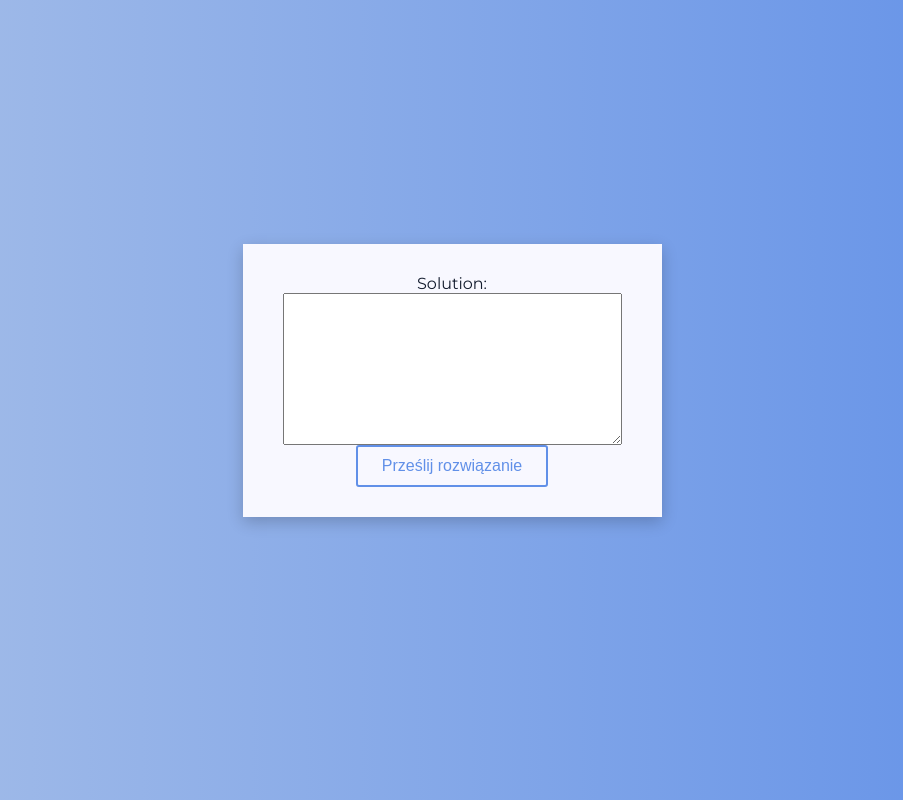
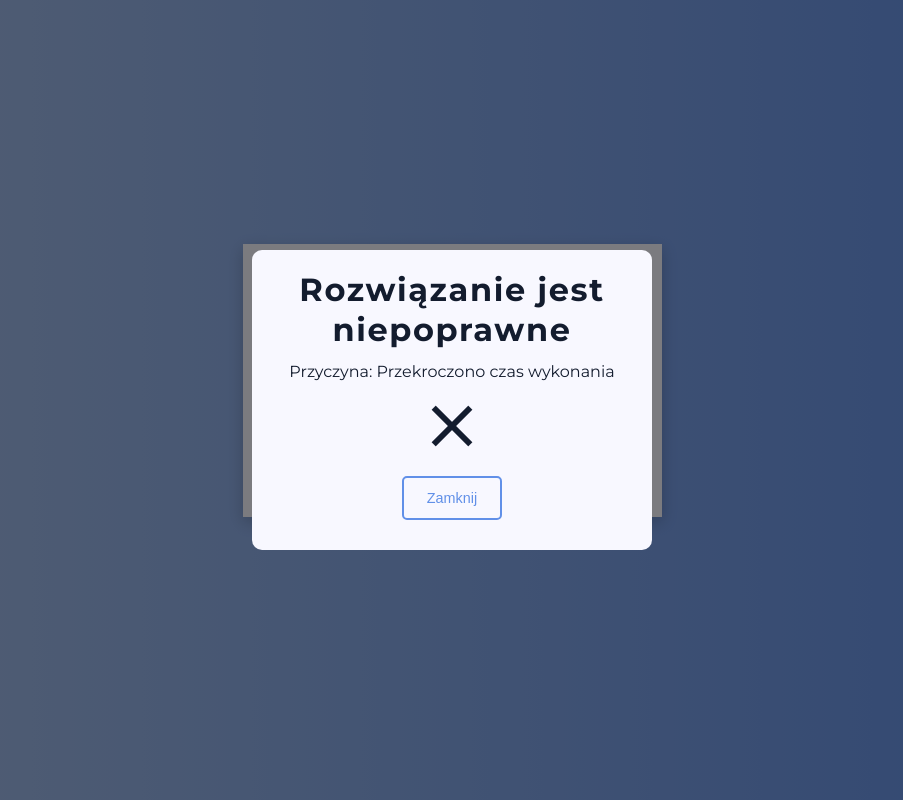
Before and after one commit to rajke24/coding_competition_app, a Django app: template competition/templates/competition/send_solution.html in a window 1280 px wide. Shown: the whole page, without its empty margins (188-1091 px from the left). Run offline with Django 3.2, Linux system fonts and the light colour scheme; the template is opened without the code that fills it: values that come from a table or form of the project are taken from there, others are empty.

Commit message:
Add solution sending modals

```diff
--- a/competition/static/competition/main.css
+++ b/competition/static/competition/main.css
@@ -6,6 +6,7 @@
     --white: #fff;
     --ghost-white: #F8F8FF;
     --light-orange: #e8b961;
+    --nice-black: #131C2E;
 
     --dark-shadow: 0 5px 15px rgba(0, 0, 0, 0.6);
     --light-shadow: 0 5px 15px rgba(0, 0, 0, 0.2);
@@ -64,7 +65,7 @@ h4 {
     color: var(--ghost-white);
 }
 .wrapper.inactive {
-    background:#131C2E;
+    background:var(--nice-black);
 }
 .panel {
     background: var(--ghost-white);
@@ -72,7 +73,7 @@ h4 {
     display: flex;
     flex-direction: column;
     align-items: center;
-    color: #131C2E;
+    color:var(--nice-black);
     padding: 30px 40px;
     margin-top: 20px;
     margin-bottom: 60px;
@@ -198,7 +199,7 @@ input:checked + .slider:before {
     }
 }
 
-.register-panel,
+.register-panel label,
 .login-panel label {
     display: block;
     margin: 5px 5px;
@@ -353,3 +354,73 @@ LOGIN
     cursor: pointer;
     background: var(--light-blue);
  }
+
+ /*
+ SOLUTION MODALS
+ */
+ .bg-modal {
+    display: none;
+    width: 100%;
+    height: 100%;
+    z-index: 1;
+    background: rgba(0, 0, 0, 0.5);
+    top: 0;
+    left: 0;
+    position: absolute;
+    justify-content: center;
+    align-items: center;
+ }
+
+ .modal {
+    width: 400px;
+    height: 270px;
+    background-color: var(--ghost-white);
+    border: none;
+    border-radius: 10px;
+    padding: 20px 10px;
+    position: relative;
+    color: var(--nice-black);
+    display: flex;
+    flex-direction: column;
+    align-items: center;
+    text-align: center;
+ }
+
+ .modal button {
+    margin-top: auto;
+    margin-bottom: 10px;
+ }
+
+ .modal div {
+    margin-top: auto;
+ }
+
+ .modal h1 {
+    text-transform: none;
+    font-size: 32px;
+ }
+
+ .modal i {
+    font-size: 70px;
+ }
+
+ .confirmation-modal {
+    display: none;
+ }
+
+ .sending-error-modal {
+    display: none;
+ }
+
+ .correct-answer-modal {
+    display: none;
+ }
+
+.wrong-answer-modal {
+    display: none;
+    height: 300px;
+}
+
+.wrong-answer-modal i {
+    margin-top: 10px;
+}
--- a/competition/templates/competition/send_solution.html
+++ b/competition/templates/competition/send_solution.html
@@ -9,17 +9,102 @@
             href="{% static 'competition/main.css' %}"
             type="text/css"
     />
+    <link href="https://fonts.googleapis.com/icon?family=Material+Icons"
+      rel="stylesheet">
     <title>Document</title>
 </head>
 <body>
 <div class="wrapper">
+    {{ solution_status|json_script:'solution_status'}}
+    {{ configuration.competition_status|json_script:'competition_status'}}
+    <div class="bg-modal">
+        <div class="modal confirmation-modal">
+            <h1>Czy na pewno chcesz przesłać rozwiązanie ?</h1>
+            <div>
+                <button class="btn cancel-btn" onclick="closeModal('.confirmation-modal')">Nie</button>
+                <button class="btn accept-btn" type="submit" onClick="sendSolution()">Tak</button>
+            </div>
+        </div>
+        <div class="modal sending-error-modal">
+            <h1>Błąd przesyłania</h1>
+            {% if configuration.competition_status == 0 %}
+            <p>Zawody są nieaktywne</p>
+            {% else %}
+            <p>Rozwiązanie użytkownia jest puste</p>
+            {% endif %}
+            <button class="btn accept-btn" onclick="closeModal('.sending-error-modal')">Zamknij</button>
+        </div>
+        <div class="modal correct-answer-modal">
+            <h1>Rozwiązanie jest poprawne</h1>
+            <i class="material-icons">check</i>
+            <button class="btn accept-btn" onclick="closeModal('.correct-answer-modal')">Zamknij</button>
+        </div>
+        <div class="modal wrong-answer-modal">
+            <h1>Rozwiązanie jest niepoprawne</h1>
+            <p>Przyczyna: Przekroczono czas wykonania</p>
+            <i class="material-icons">clear</i>
+            <button class="btn accept-btn" onclick="closeModal('.wrong-answer-modal')">Zamknij</button>
+        </div>
+    </div>
     <div class="panel">
-        <form method="POST">
+        <form id="solution-form" method="POST" action="">
             {% csrf_token %}
             {{ solution_form }}
-            <input class="btn accept-btn" type="submit" value="Prześlij rozwiązanie">
+            <input id="send-btn" class="btn accept-btn" type="button" value="Prześlij rozwiązanie" onClick="openModal('.confirmation-modal')">
         </form>
     </div>
 </div>
 </body>
+<script>
+    const solutionStatus = JSON.parse(document.getElementById('solution_status').textContent);
+    const competitionStatus = JSON.parse(document.getElementById('competition_status').textContent);
+    console.log(solutionStatus);
+    document.addEventListener('DOMContentLoaded', function() {
+        if (solutionStatus !== 1) {
+            document.querySelector('.bg-modal').style.display = 'flex';
+        }
+        if (solutionStatus === 2) {
+            document.querySelector('.correct-answer-modal').style.display = 'flex';
+        }
+        if (solutionStatus !== 2 && solutionStatus !== 1) {
+            modal = document.querySelector('.wrong-answer-modal')
+            modalParagraph = modal.getElementsByTagName('p')[0]
+            modal.style.display = 'flex';
+            if (solutionStatus === 4) {
+                modalParagraph.textContent = "Przyczyna: Błąd prezentacji";
+            }
+            if (solutionStatus === 5) {
+                modalParagraph.textContent = "Przyczyna: Błąd kompilacji";
+            }
+            if (solutionStatus === 6) {
+                modalParagraph.textContent = "Przyczyna: Błąd czasu wykonania";
+            }
+            if (solutionStatus === 7) {
+                modalParagraph.textContent = "Przyczyna: Przekroczono czas wykonania";
+            }
+        }
+    })
+    const openModal = (modal) => {
+        document.querySelector('.bg-modal').style.display = 'flex';
+        document.querySelector(modal).style.display = 'flex';
+    }
+
+    const closeModal = (modal) => {
+        document.querySelector('.bg-modal').style.display = 'none';
+        document.querySelector(modal).style.display = 'none';
+    }
+
+    const sendSolution = () => {
+        const solutionContent = document.getElementById('id_solution').value;
+        document.querySelector('.confirmation-modal').style.display = 'none';
+        if (solutionContent.length === 0 || !competitionStatus) {
+            openModal('.sending-error-modal');
+        }
+        else {
+            const form = document.getElementById('solution-form');
+            form.submit();
+        }
+    }
+
+</script>
 </html>
```
Also changed, not shown: competition/views.py (+9 -3 lines).
